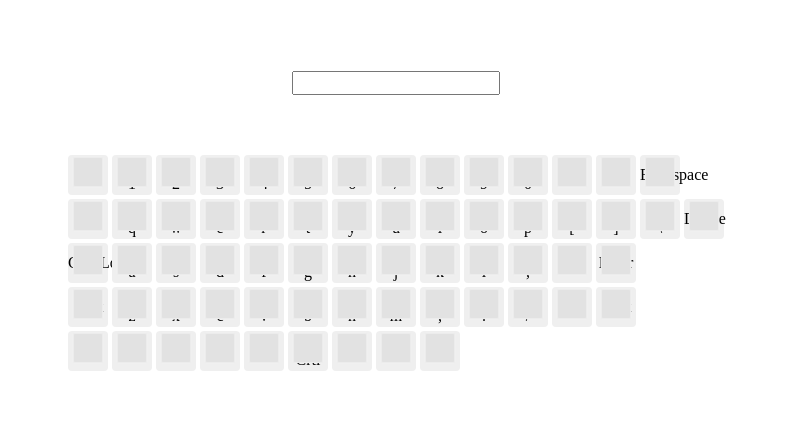
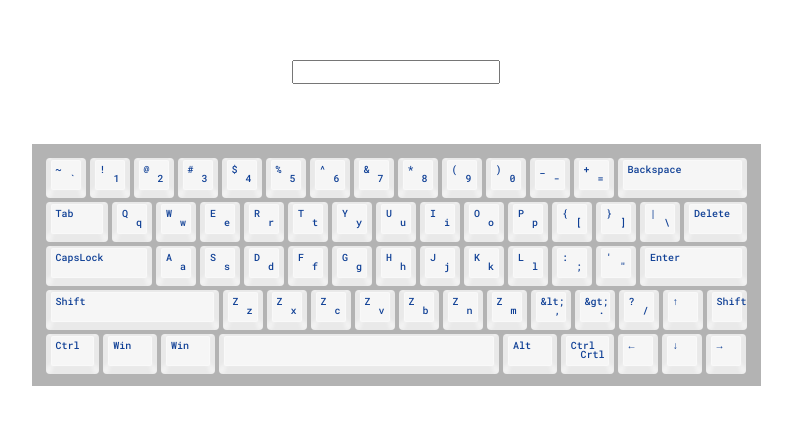
Before and after one commit to npwsk/virtual-keyboard, a website built with webpack: page index.html in a window 1280 px wide. Shown: the part 177-602 px from the top of the page, without its empty margins (244-1036 px from the left). Built offline with nearby package versions, Linux system fonts and the light colour scheme.

Commit message:
feat: improve keyboard styles

```diff
--- a/scss/abstracts/_variables.scss
+++ b/scss/abstracts/_variables.scss
@@ -1 +1,4 @@
+$color-keyboard: #b3b3b3;
+$color-key-text: #104096;
+$color-key-base: #b3b3b3;
 $color-key-top: #e2e2e2;
--- a/scss/components/_key.scss
+++ b/scss/components/_key.scss
@@ -1,22 +1,127 @@
+@use "sass:math";
+@use "scss/abstracts/variables" as *;
+
 .key {
   position: relative;
   display: block;
   width: 40px;
   height: 40px;
   padding: 0;
-  background: #b3b3b3, #c4c4c4;
+  background: $color-key-base;
   background-blend-mode: normal, soft-light;
   border: none;
+  border-radius: 4px;
+
+  &--tab,
+  &--backspace,
+  &--delete,
+  &--capslock,
+  &--enter,
+  &--shift,
+  &--control,
+  &--alt,
+  &--meta {
+    flex-grow: 1;
+  }
+
+  &--space {
+    flex-basis: 40%;
+  }
+}
+
+.key__edges {
+  position: absolute;
+  top: 0;
+  right: 0;
+  bottom: 0;
+  left: 0;
+  display: grid;
+  grid-template-columns: repeat(2, 1fr);
+  grid-template-rows: repeat(2, 1fr);
+  align-items: flex-end;
+  overflow: hidden;
+  border-radius: 4px;
+}
+
+.key__edge {
+  width: 11px;
+  height: 14px;
+
+  &--top-left {
+    width: 7px;
+    height: 4px;
+    margin-bottom: auto;
+    background-image: url("images/shape-edge-top.svg");
+    background-size: cover;
+    transform: matrix(1, 0, 0, -1, 0, 0);
+  }
+
+  &--top-right {
+    width: 7px;
+    height: 4px;
+    margin-bottom: auto;
+    margin-left: auto;
+    background-image: url("images/shape-edge-top.svg");
+    background-size: cover;
+    transform: rotate(-180deg);
+  }
+
+  &--bottom-right {
+    width: 11px;
+    height: 14px;
+    margin-top: auto;
+    margin-left: auto;
+    background-image: url("images/shape-edge-bottom.svg");
+    background-size: 11px 14px;
+    transform: matrix(-1, 0, 0, 1, 0, 0);
+  }
+
+  &--bottom-left {
+    width: 11px;
+    height: 14px;
+    margin-top: auto;
+    background-image: url("images/shape-edge-bottom.svg");
+    background-size: 11px 14px;
+  }
+}
+
+.key__color {
+  position: absolute;
+  top: 0;
+  right: 0;
+  bottom: 0;
+  left: 0;
+  background: rgb(255 255 255 / 71%);
   border-radius: 4px;
 }
 
 .key__top {
   position: absolute;
-  top: 5%;
-  right: 12.5%;
-  bottom: 20%;
-  left: 12.5%;
-  background: #e2e2e2;
+  top: 2px;
+  right: 5px;
+  bottom: 8px;
+  left: 5px;
+  background: $color-key-top;
   border-radius: 2px;
   box-shadow: 0 0 1px 1px rgb(255 255 255 / 10%), inset 0 0 0 1px rgb(255 255 255 / 32%);
 }
+
+.key__text {
+  position: absolute;
+  color: $color-key-text;
+  font-weight: 500;
+  font-size: 10px;
+  font-family: "Roboto Mono", monospace;
+  font-style: normal;
+  line-height: 13px;
+
+  &--top {
+    top: 5px;
+    left: 10px;
+  }
+
+  &--bottom {
+    right: 10px;
+    bottom: 13px;
+  }
+}
--- a/scss/components/_keyboard.scss
+++ b/scss/components/_keyboard.scss
@@ -1,3 +1,13 @@
+@use "scss/abstracts/variables" as *;
+
+.keyboard {
+  width: 729px;
+  max-width: 100%;
+  height: 242px;
+  padding: 14px;
+  background-color: $color-keyboard;
+}
+
 .keyboard__row {
   display: flex;
   gap: 4px;
```
Also changed, not shown: images/shape-edge-bottom.svg (added), images/shape-edge-top.svg (added).
